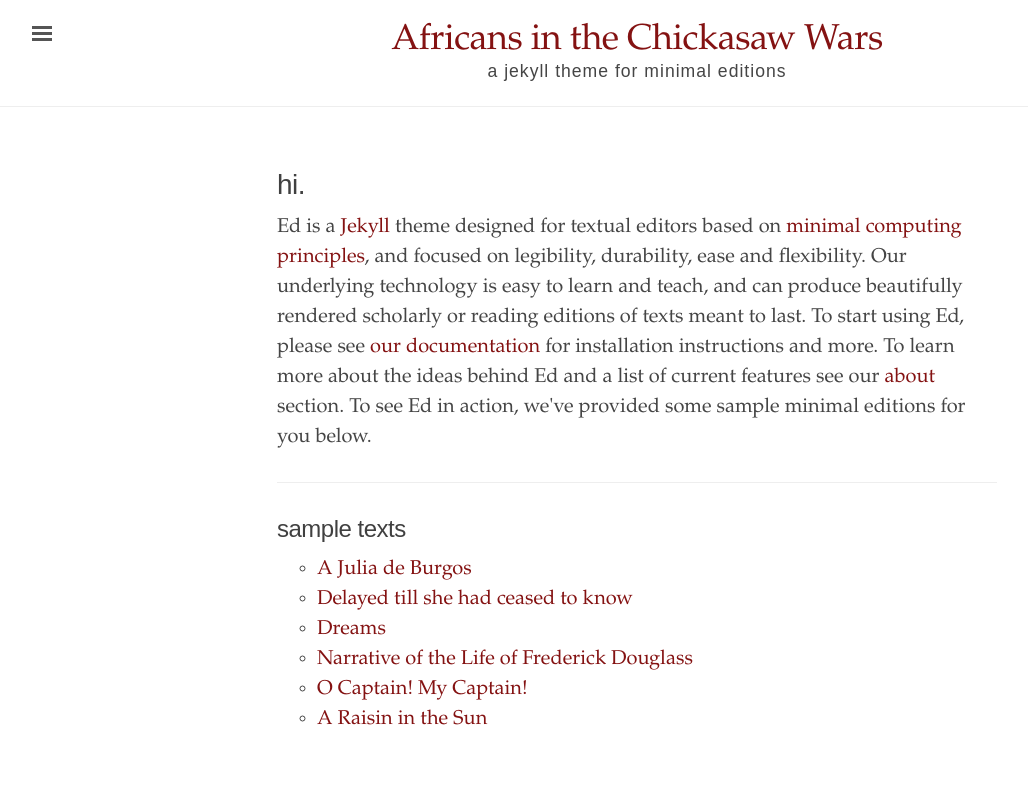
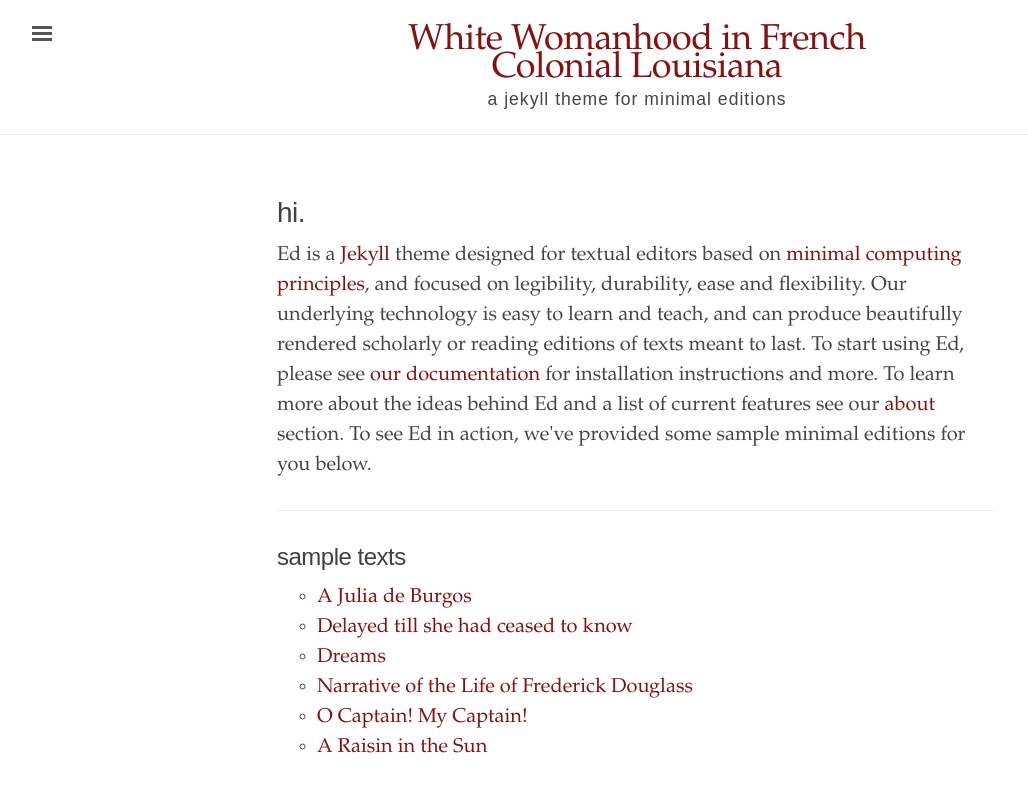
Before and after one commit to obarnard/wwhoodinfrenchlouisiana, a Jekyll site: the page built from index.html, in a window 1280 px wide. Shown: the top 792 px of the page, without its empty margins (3-1031 px from the left). Built offline with Jekyll 4.4.1, drawn with Linux system fonts in a browser that asks for light colours.

Commit message:
white womanhood title and url change

```diff
--- a/_config.yml
+++ b/_config.yml
@@ -1,11 +1,11 @@
 # Built with Jekyll 3.6.0
 
 # Setup
-title:               Africans in the Chickasaw Wars
+title:               White Womanhood in French Colonial Louisiana
 tagline:             'a jekyll theme for minimal editions'
 description:         'Ed is a Jekyll theme designed for textual editors based on minimal computing principles, and focused on legibility and flexibility.'
 url:                 'http://minicomp.github.io'
-baseurl:             '/africansinchickasawwars'
+baseurl:             '/wwhoodinfrenchlouisiana'
 
 # About/contact
 author:
```
